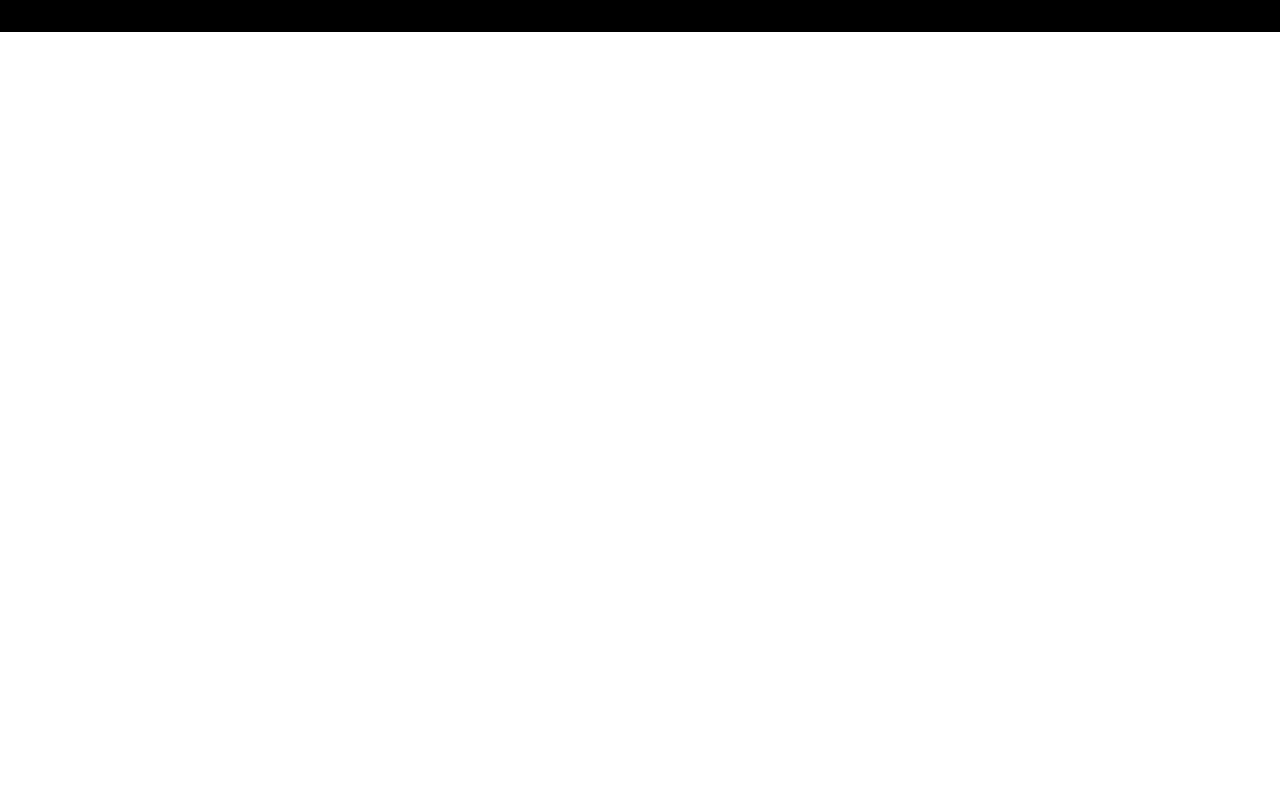
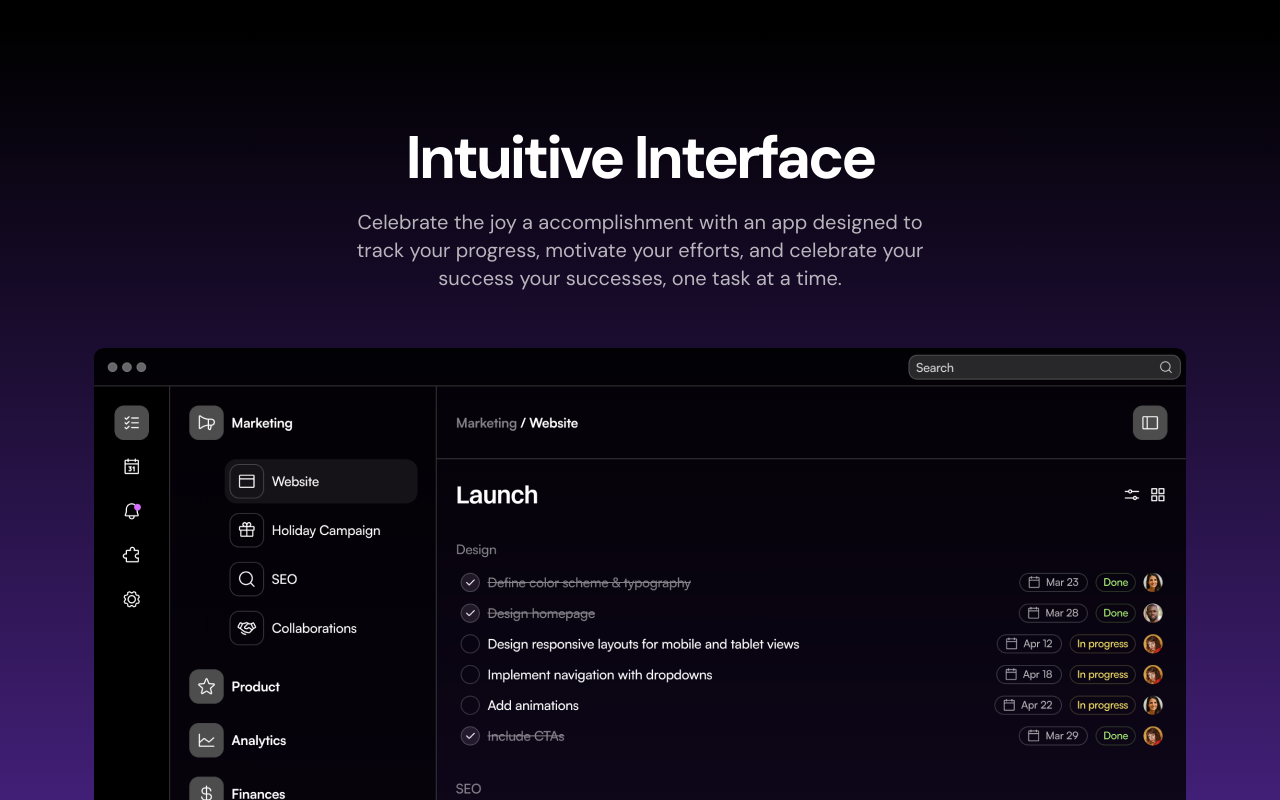
Before and after one commit to shakhawatsalam/dark_theme_saas_landing_page, a Next.js app: page / in a window 1280 px wide. Shown: the part 1780-2580 px from the top of the page. Before the commit the page ends 1812 px from the top, so only its background shows below. Built offline with nearby package versions, Linux system fonts and the light colour scheme.

Commit message:
[product shocase section is done]

```diff
--- a/src/components/ProductShowcase.tsx
+++ b/src/components/ProductShowcase.tsx
@@ -1,5 +1,28 @@
+import Image from "next/image";
 import appScreen from "../assets/images/app-screen.png";
 
 export const ProductShowcase = () => {
-  return null;
+  return (
+    <div className='bg-black text-white bg-gradient-to-b from-black to-[#5D2CA8] py-[72px] sm:py-24'>
+      <div className='container'>
+        <h2 className='text-center font-bold text-5xl sm:text-6xl tracking-tighter'>
+          Intuitive Interface
+        </h2>
+        <div className='max-w-xl mx-auto'>
+          <p className='text-center mt-5 text-xl text-white/70'>
+            Celebrate the joy a accomplishment with an app designed to track
+            your progress, motivate your efforts, and celebrate your success
+            your successes, one task at a time.
+          </p>
+        </div>
+        <div className='flex justify-center'>
+          <Image
+            src={appScreen}
+            alt='The product screenshot'
+            className='mt-14'
+          />
+        </div>
+      </div>
+    </div>
+  );
 };
```
